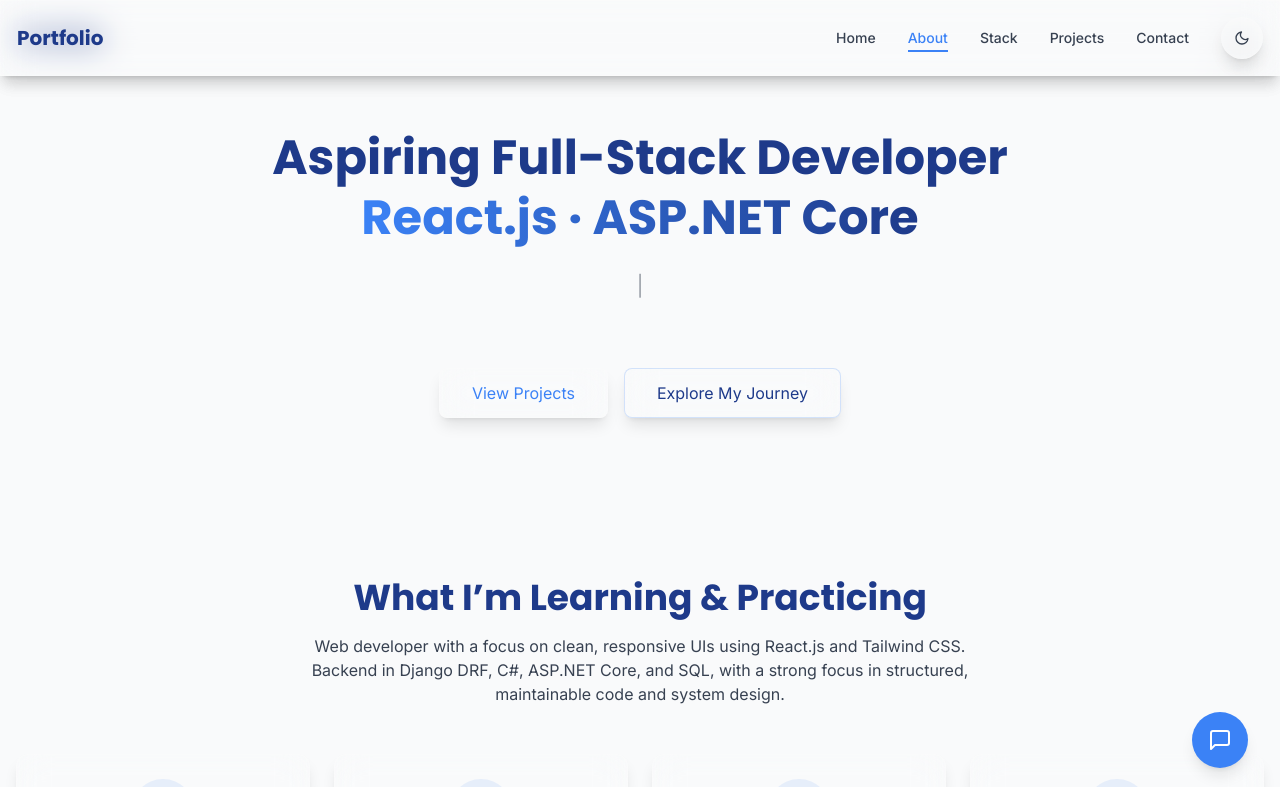
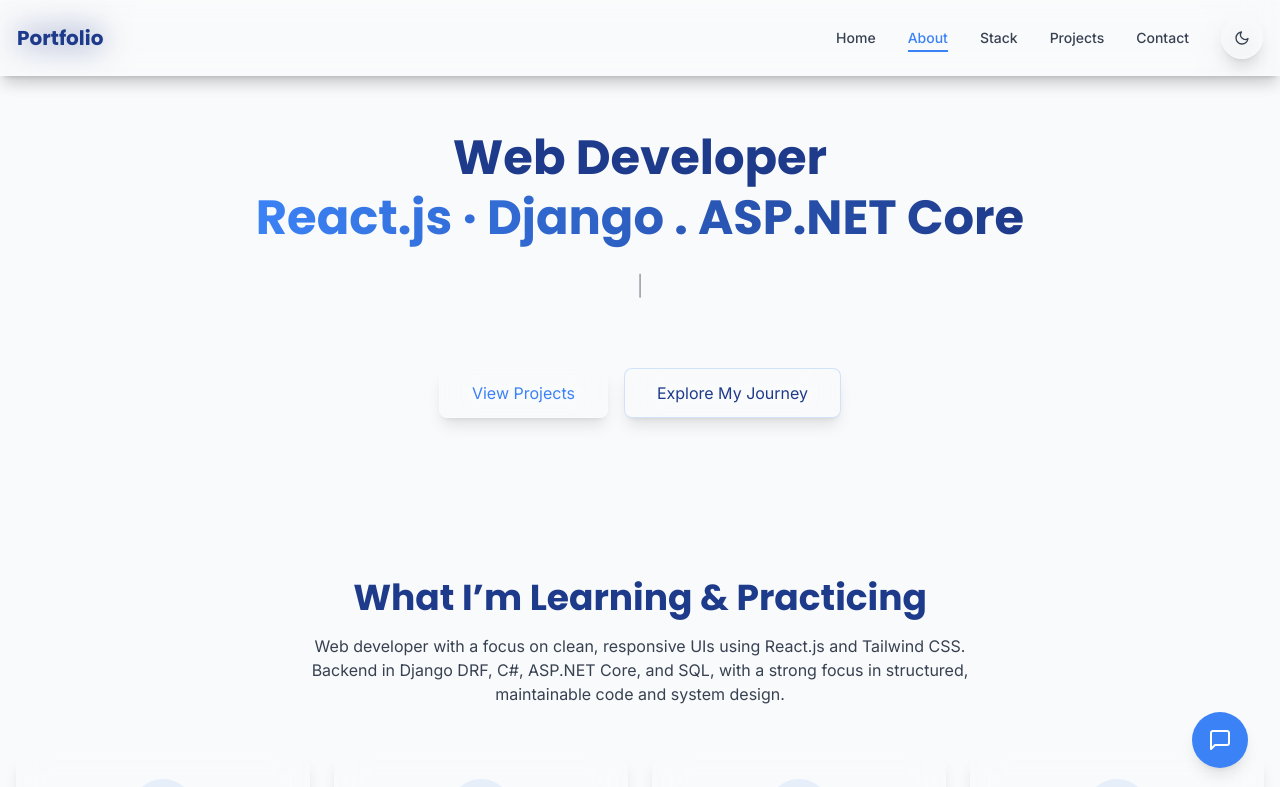
Before and after one commit to duwadikaustuv/portfolio-website, a React (Vite) app: page / in a window 1280 px wide. Shown: the top 787 px of the page. Built offline with nearby package versions, Linux system fonts and the light colour scheme.

Commit message:
Update title and technologies in Home component

```diff
--- a/src/pages/Home.jsx
+++ b/src/pages/Home.jsx
@@ -121,10 +121,10 @@ const Home = () => {
           className="text-center"
         >
           <h1 className="text-5xl font-heading font-bold text-deep-blue dark:text-light-blue mb-6 leading-tight">
-            Aspiring Full-Stack Developer
+            Web Developer
             <br />
             <span className="bg-gradient-to-r from-light-blue to-deep-blue bg-clip-text text-transparent">
-              React.js · ASP.NET Core
+              React.js · Django . ASP.NET Core
             </span>
           </h1>
           <p className="text-xl text-dark-gray dark:text-gray-300 mb-8 max-w-2xl mx-auto h-16">
```
